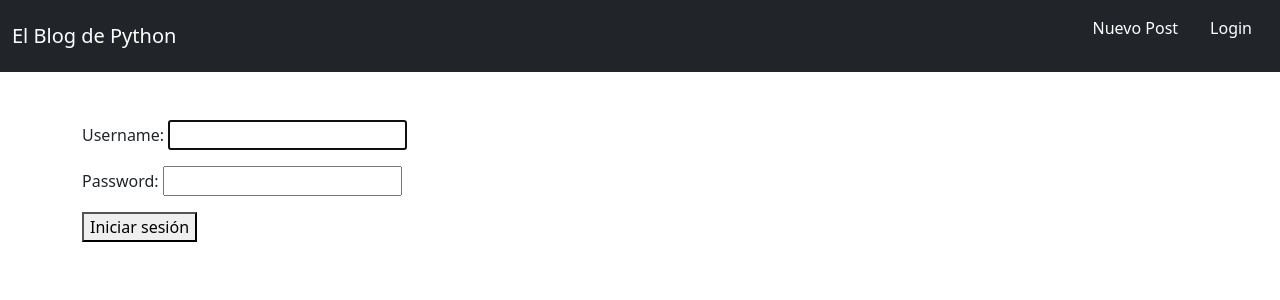
After one commit to JoseGermanx/clase_django_td_2, a Django app: page /login/ in a window 1280 px wide. The commit adds this page. Shown: the top 300 px of the page. Run offline with Django 5.2, Linux system fonts and the light colour scheme.

Commit message:
integración login y logout

```diff
--- a/blog/urls.py
+++ b/blog/urls.py
@@ -1,9 +1,13 @@
 
 from django.urls import path, include
-from .views import post_list, post_detail, post_create
+from .views import post_list, post_detail, post_create, profile
+from django.contrib.auth import views as auth_views
 
 urlpatterns = [
     path('', post_list, name='post_list'),
     path('post/<int:post_id>', post_detail, name='post_detail'),
-    path('post/', post_create, name='post_create')
+    path('post/', post_create, name='post_create'),
+    path('perfil/', profile, name='profile'),
+    path('login/', auth_views.LoginView.as_view(template_name='blog/login.html'), name='login'),
+    path('logout/', auth_views.LogoutView.as_view(), name='logout')
 ]
--- a/demo_project/settings.py
+++ b/demo_project/settings.py
@@ -119,3 +119,9 @@ USE_TZ = True
 # https://docs.djangoproject.com/en/6.0/howto/static-files/
 
 STATIC_URL = 'static/'
+
+LOGIN_REDIRECT_URL = '/'
+
+LOGOUT_REDIRECT_URL = '/'
+
+LOGIN_URL = '/login/'
--- a/templates/blog/base.html
+++ b/templates/blog/base.html
@@ -17,8 +17,18 @@
         <li class="nav-item">
           <a class="nav-link text-white active" aria-current="page" href="{% url 'post_create'%}">Nuevo Post</a>
         </li>
+        {% if user.is_authenticated %}
         <li class="nav-item">
-          <a class="nav-link text-white" href="#">Login</a>
+          <a class="nav-link text-white active" aria-current="page" href="{% url 'profile'%}">Mi perfil</a>
+        </li>
+        <li class="nav-item">
+          <form method="post" action="{% url 'logout'%}">{% csrf_token %}<button type="submit" class="btn btn-danger">Logout</button></form>
+        </li>
+          {% else %}
+        <li class="nav-item">
+          <a class="nav-link text-white" href="{% url 'login'%}">Login</a>
+        </li>
+          {% endif %}
         </li>
         </ul>
   </div>
--- /dev/null
+++ b/templates/blog/login.html
@@ -0,0 +1,15 @@
+{% extends 'blog/base.html' %}
+
+{% block title %}
+Login
+{% endblock %}
+
+{% block content%}
+<form method="post">
+    {% csrf_token %}
+
+    {{ form.as_p}}
+
+    <button>Iniciar sesión</button>
+</form>
+{% endblock %}
```
Also changed, not shown: blog/views.py (+9 -0 lines), templates/blog/profile.html (added, +21 -0 lines), db.sqlite3.
